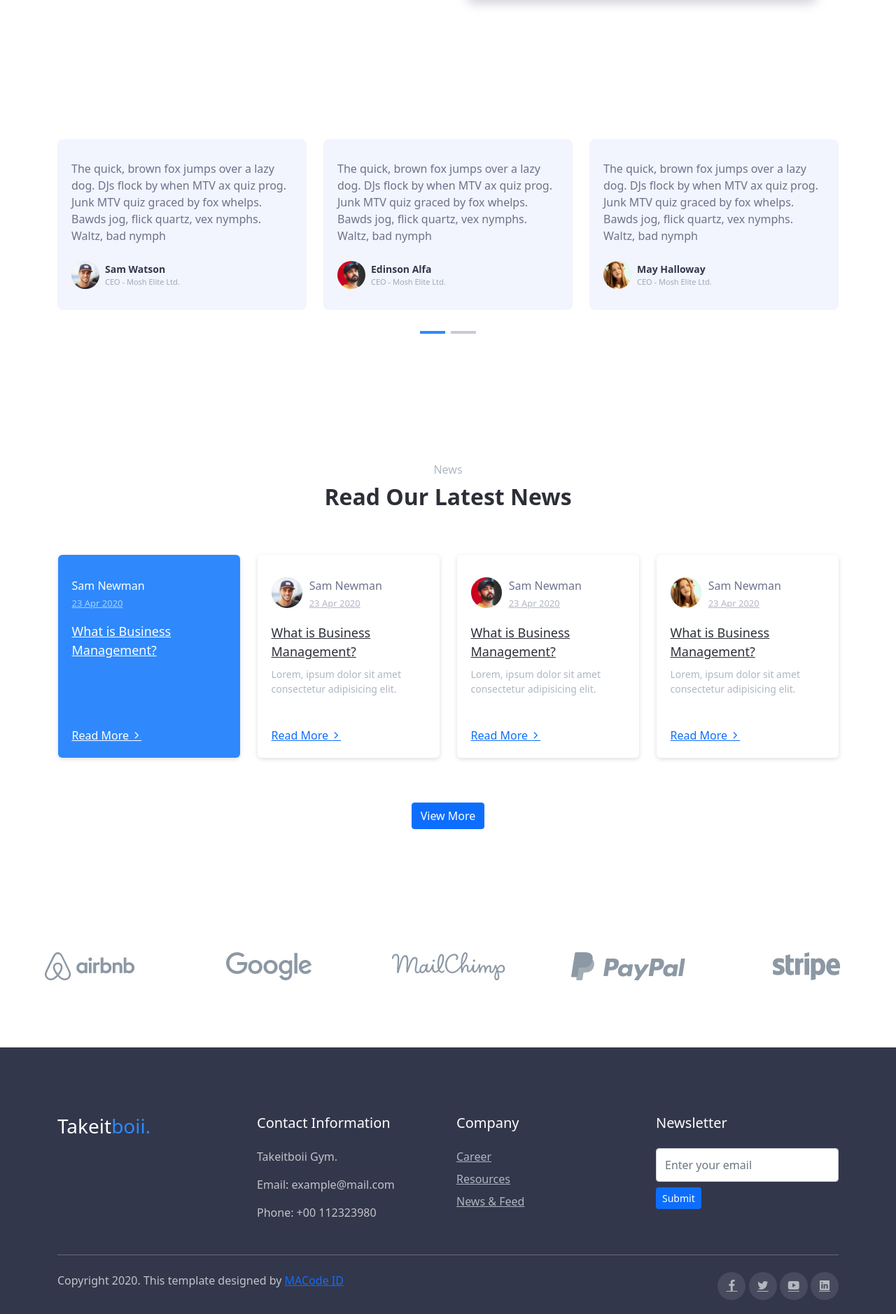
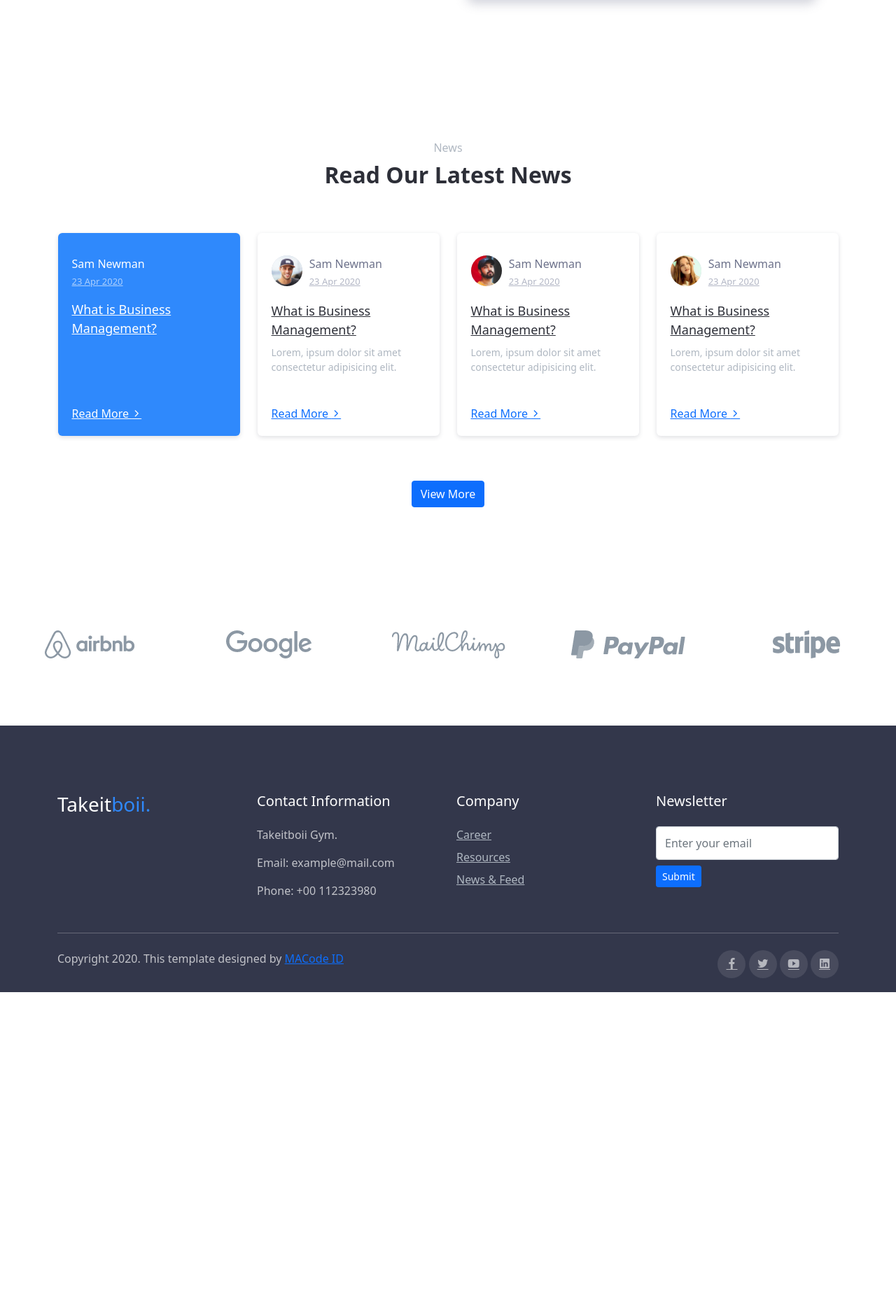
Before and after one commit to JIRATxJIRAPAT/Bigmuscle, a Django app: page / in a window 1280 px wide. Shown: the part 1041-2919 px from the top of the page at 70% size. After the commit the page ends 2459 px from the top, so only its background shows below. Run offline with Django 3.2, Linux system fonts and the light colour scheme; some libraries are stand-ins or nearby versions; some web fonts are replaced.

Commit message:
fix everything ver.2

```diff
--- a/home/templates/home/index.html
+++ b/home/templates/home/index.html
@@ -51,105 +51,7 @@
           </div> <!-- .page-section -->
 
 
-
-          <!-- Testimonials -->
-          <div class="page-section">
-            <div class="container">
-              <div class="owl-carousel testimonial-carousel">
-                <div class="card-testimonial">
-                  <div class="content">
-                    The quick, brown fox jumps over a lazy dog. DJs flock by when MTV ax quiz prog. Junk MTV quiz graced by fox whelps. Bawds jog, flick quartz, vex nymphs. Waltz, bad nymph
-                  </div>
-                  <div class="author">
-                    <div class="avatar">
-                      <img src="../assets/img/person/person_1.jpg" alt="">
-                    </div>
-                    <div class="d-inline-block ml-2">
-                      <div class="author-name">Sam Watson</div>
-                      <div class="author-info">CEO - Mosh Elite Ltd.</div>
-                    </div>
-                  </div>
-                </div>
-
-                <div class="card-testimonial">
-                  <div class="content">
-                    The quick, brown fox jumps over a lazy dog. DJs flock by when MTV ax quiz prog. Junk MTV quiz graced by fox whelps. Bawds jog, flick quartz, vex nymphs. Waltz, bad nymph
-                  </div>
-                  <div class="author">
-                    <div class="avatar">
-                      <img src="../assets/img/person/person_2.jpg" alt="">
-                    </div>
-                    <div class="d-inline-block ml-2">
-                      <div class="author-name">Edinson Alfa</div>
-                      <div class="author-info">CEO - Mosh Elite Ltd.</div>
-                    </div>
-                  </div>
-                </div>
-
-                <div class="card-testimonial">
-                  <div class="content">
-                    The quick, brown fox jumps over a lazy dog. DJs flock by when MTV ax quiz prog. Junk MTV quiz graced by fox whelps. Bawds jog, flick quartz, vex nymphs. Waltz, bad nymph
-                  </div>
-                  <div class="author">
-                    <div class="avatar">
-                      <img src="../assets/img/person/person_3.jpg" alt="">
-                    </div>
-                    <div class="d-inline-block ml-2">
-                      <div class="author-name">May Halloway</div>
-                      <div class="author-info">CEO - Mosh Elite Ltd.</div>
-                    </div>
-                  </div>
-                </div>
-
-                <div class="card-testimonial">
-                  <div class="content">
-                    The quick, brown fox jumps over a lazy dog. DJs flock by when MTV ax quiz prog. Junk MTV quiz graced by fox whelps. Bawds jog, flick quartz, vex nymphs. Waltz, bad nymph
-                  </div>
-                  <div class="author">
-                    <div class="avatar">
-                      <img src="../assets/img/person/person_1.jpg" alt="">
-                    </div>
-                    <div class="d-inline-block ml-2">
-                      <div class="author-name">Sam Watson</div>
-                      <div class="author-info">CEO - Mosh Elite Ltd.</div>
-                    </div>
-                  </div>
-                </div>
-
-                <div class="card-testimonial">
-                  <div class="content">
-                    The quick, brown fox jumps over a lazy dog. DJs flock by when MTV ax quiz prog. Junk MTV quiz graced by fox whelps. Bawds jog, flick quartz, vex nymphs. Waltz, bad nymph
-                  </div>
-                  <div class="author">
-                    <div class="avatar">
-                      <img src="../assets/img/person/person_2.jpg" alt="">
-                    </div>
-                    <div class="d-inline-block ml-2">
-                      <div class="author-name">Edinson Alfa</div>
-                      <div class="author-info">CEO - Mosh Elite Ltd.</div>
-                    </div>
-                  </div>
-                </div>
-
-                <div class="card-testimonial">
-                  <div class="content">
-                    The quick, brown fox jumps over a lazy dog. DJs flock by when MTV ax quiz prog. Junk MTV quiz graced by fox whelps. Bawds jog, flick quartz, vex nymphs. Waltz, bad nymph
-                  </div>
-                  <div class="author">
-                    <div class="avatar">
-                      <img src="../assets/img/person/person_3.jpg" alt="">
-                    </div>
-                    <div class="d-inline-block ml-2">
-                      <div class="author-name">May Halloway</div>
-                      <div class="author-info">CEO - Mosh Elite Ltd.</div>
-                    </div>
-                  </div>
-                </div>
-
-              </div> <!-- .row -->
-            </div> <!-- .container -->
-          </div> <!-- .page-section -->
-
+    <!-- .news -->
           <div class="page-section">
             <div class="container">
               <div class="text-center">
@@ -237,9 +139,9 @@
               </div>
 
               <div class="text-center">
-                <a href="blog.html" class="btn btn-primary">View More</a>
+                <a href="{% url 'News:news-list' %}" class="btn btn-primary">View More</a>
               </div>
-
+              <!-- .news -->
             </div> <!-- .container -->
           </div> <!-- .page-section -->
 
```
Also changed, not shown: db.sqlite3.
